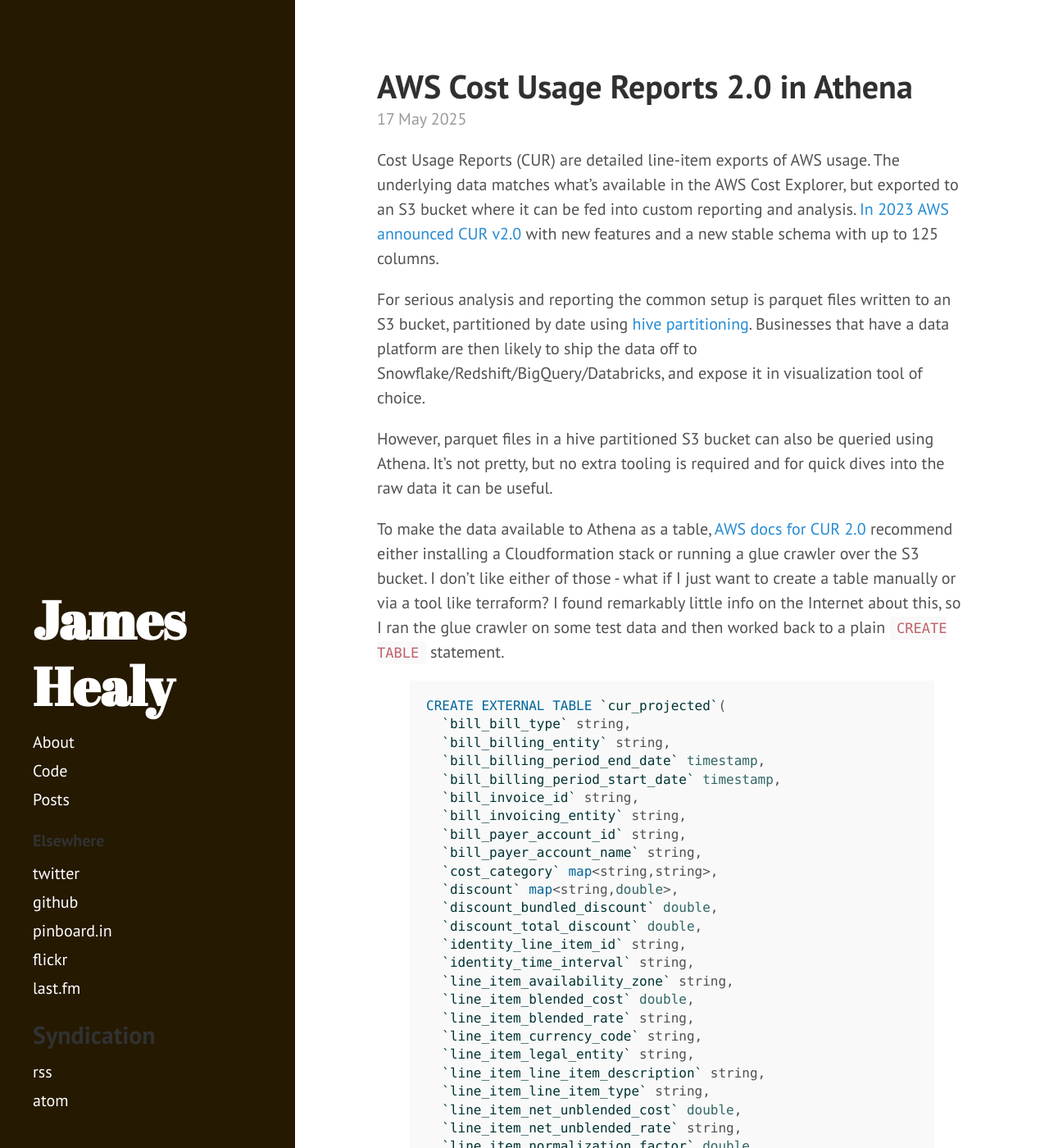
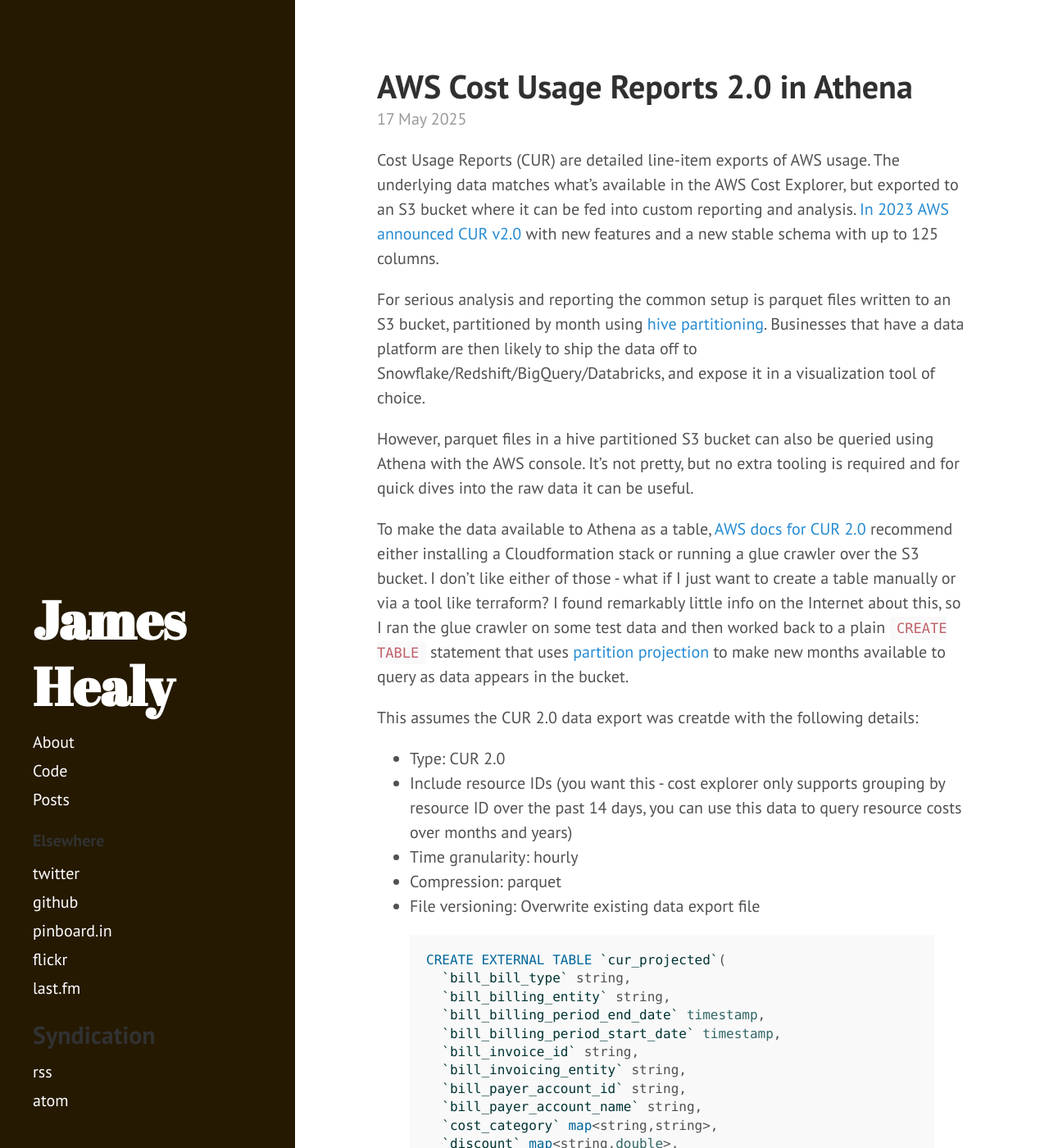
Before and after one commit to yob/yob.github.com, a Jekyll site: the page built from _posts/2025-05-17-aws-cur-20-athena-table.markdown, in a window 1280 px wide and 1400 px high. Shown: the whole window at 82% size. Built offline with Jekyll 4.4.1, drawn with Linux system fonts in a browser that asks for light colours.

Commit message:
tweaks after reading the next day

```diff
--- a/_posts/2025-05-17-aws-cur-20-athena-table.markdown
+++ b/_posts/2025-05-17-aws-cur-20-athena-table.markdown
@@ -10,23 +10,31 @@ custom reporting and analysis. [In 2023 AWS announced CUR v2.0](https://aws.amaz
 with new features and a new stable schema with up to 125 columns.
 
 For serious analysis and reporting the common setup is parquet files written
-to an S3 bucket, partitioned by date using [hive
+to an S3 bucket, partitioned by month using [hive
 partitioning](https://athena.guide/articles/hive-style-partitioning).
 Businesses that have a data platform are then likely to ship the data off
-to Snowflake/Redshift/BigQuery/Databricks, and expose it in visualization tool
+to Snowflake/Redshift/BigQuery/Databricks, and expose it in a visualization tool
 of choice.
 
 However, parquet files in a hive partitioned S3 bucket can also be queried using
-Athena. It's not pretty, but no extra tooling is required and for quick dives
-into the raw data it can be useful.
+Athena with the AWS console. It's not pretty, but no extra tooling is required
+and for quick dives into the raw data it can be useful.
 
 To make the data available to Athena as a table, [AWS docs for CUR 2.0](https://docs.aws.amazon.com/cur/latest/userguide/dataexports-processing.html)
 recommend either installing a Cloudformation stack or running a glue crawler
 over the S3 bucket. I don't like either of those - what if I just want to
 create a table manually or via a tool like terraform? I found remarkably little
 info on the Internet about this, so I ran the glue crawler on some test data and
-then worked back to a plain `CREATE TABLE` statement.
+then worked back to a plain `CREATE TABLE` statement that uses [partition projection](https://docs.aws.amazon.com/athena/latest/ug/partition-projection.html)
+to make new months available to query as data appears in the bucket.
 
+This assumes the CUR 2.0 data export was creatde with the following details:
+
+* Type: CUR 2.0
+* Include resource IDs (you want this - cost explorer only supports grouping by resource ID over the past 14 days, you can use this data to query resource costs over months and years)
+* Time granularity: hourly
+* Compression: parquet
+* File versioning: Overwrite existing data export file
 
 {% highlight sql %}
 CREATE EXTERNAL TABLE `cur_projected`(
```
